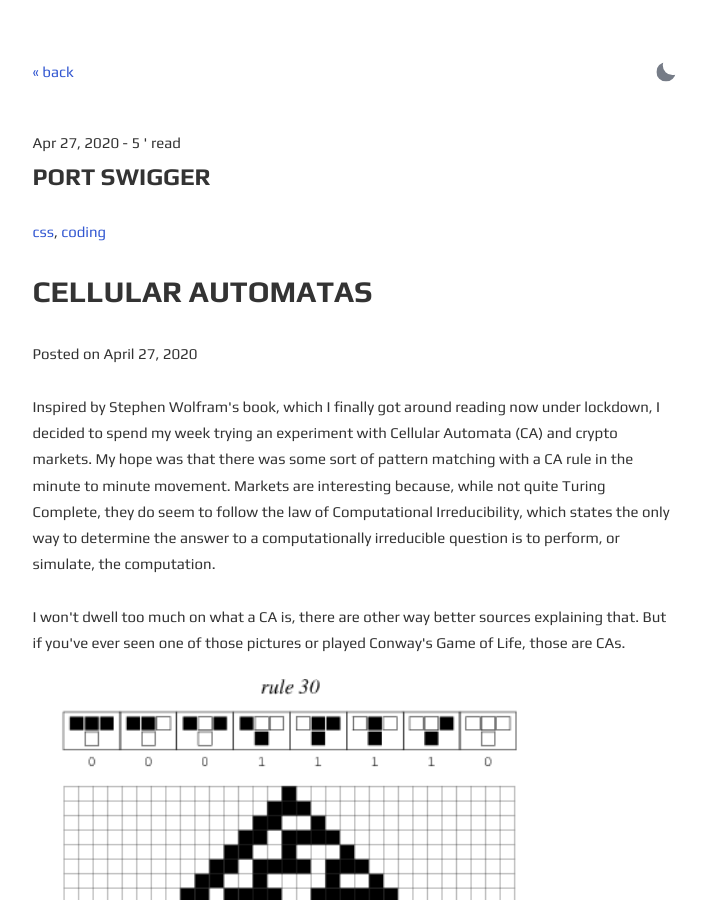
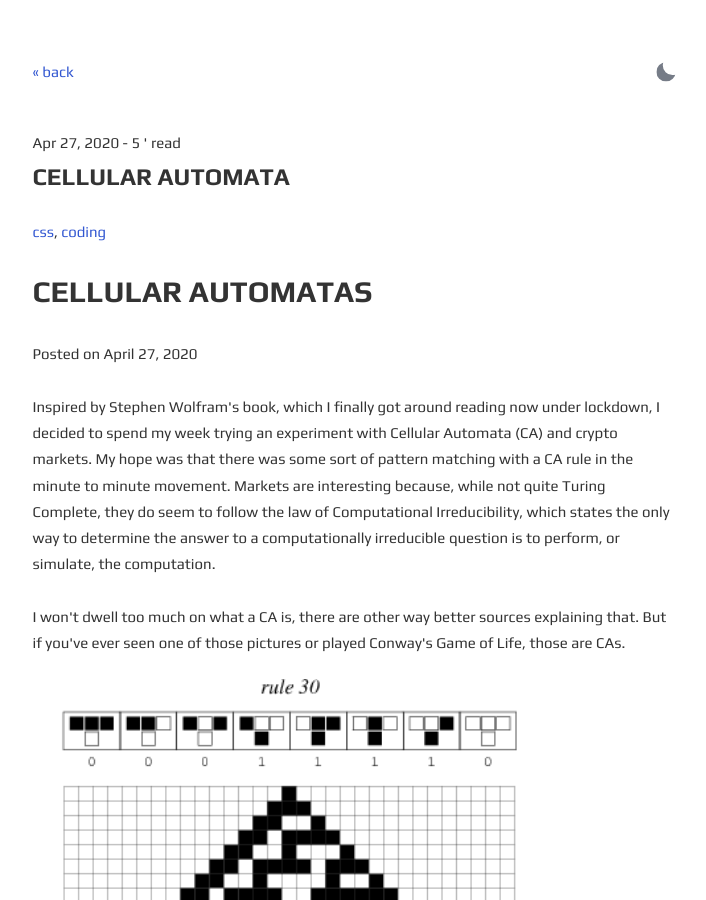
Before and after one commit to robsware/robsware.github.io, a Jekyll site: the page built from _posts/2020-04-27-cellularautomata.md, in a window 1280 px wide and 900 px high. Shown: the whole window, without its empty margins (285-991 px from the left). Built offline with Jekyll 4.4.1, drawn with Linux system fonts in a browser that asks for light colours.

Commit message:
Update 2020-04-27-cellularautomata.md

```diff
--- a/_posts/2020-04-27-cellularautomata.md
+++ b/_posts/2020-04-27-cellularautomata.md
@@ -1,6 +1,6 @@
 ---
 layout: post
-title: Port Swigger
+title: Cellular Automata
 description: This is a collection of short CSS snippets I thought might be useful for beginners
 summary: This is a collection of short CSS snippets I thought might be useful for beginners.
 tags: css coding
```
